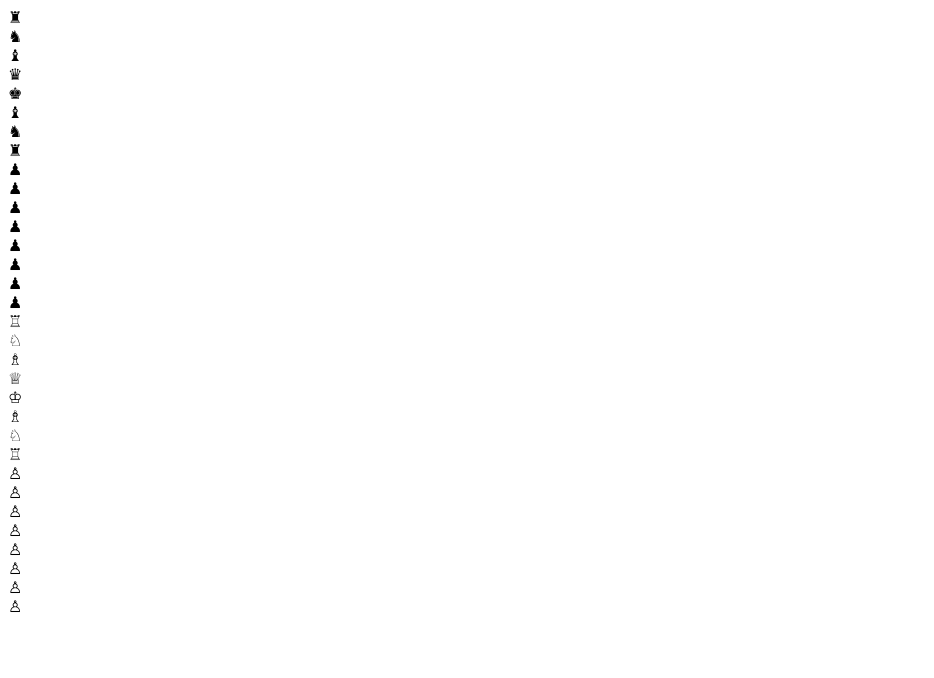
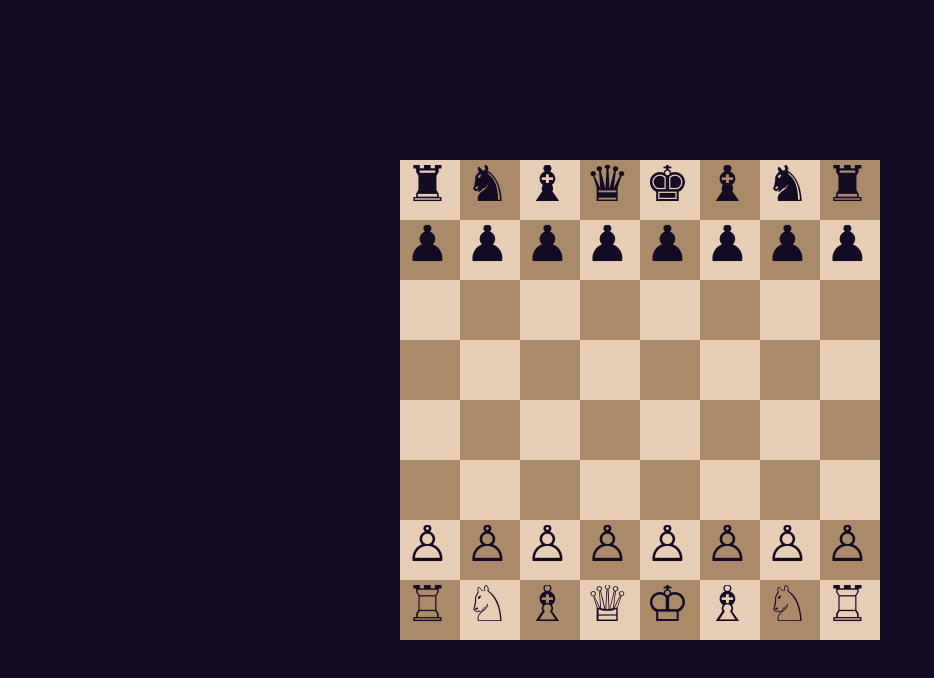
Before and after one commit to Jaisen10/Chess, a plain HTML site: page index.html in a window 1280 px wide. Shown: the whole page, without its empty margins (0-934 px from the left). Drawn offline with Linux system fonts and the light colour scheme.

Commit message:
Added JavaScript and CSS files

```diff
--- a/index.html
+++ b/index.html
@@ -4,6 +4,7 @@
 <meta charset="UTF-8">
 <title>Chess</title>
 
+<link rel="stylesheet" href="mystyle.css">
 </head>
 
 <body>
@@ -128,5 +129,7 @@
   <div id="8$8" class="white"></div>
 </div>
 
+<script src="chesscode.js"></script>
+
 </body>
 </html>
```
